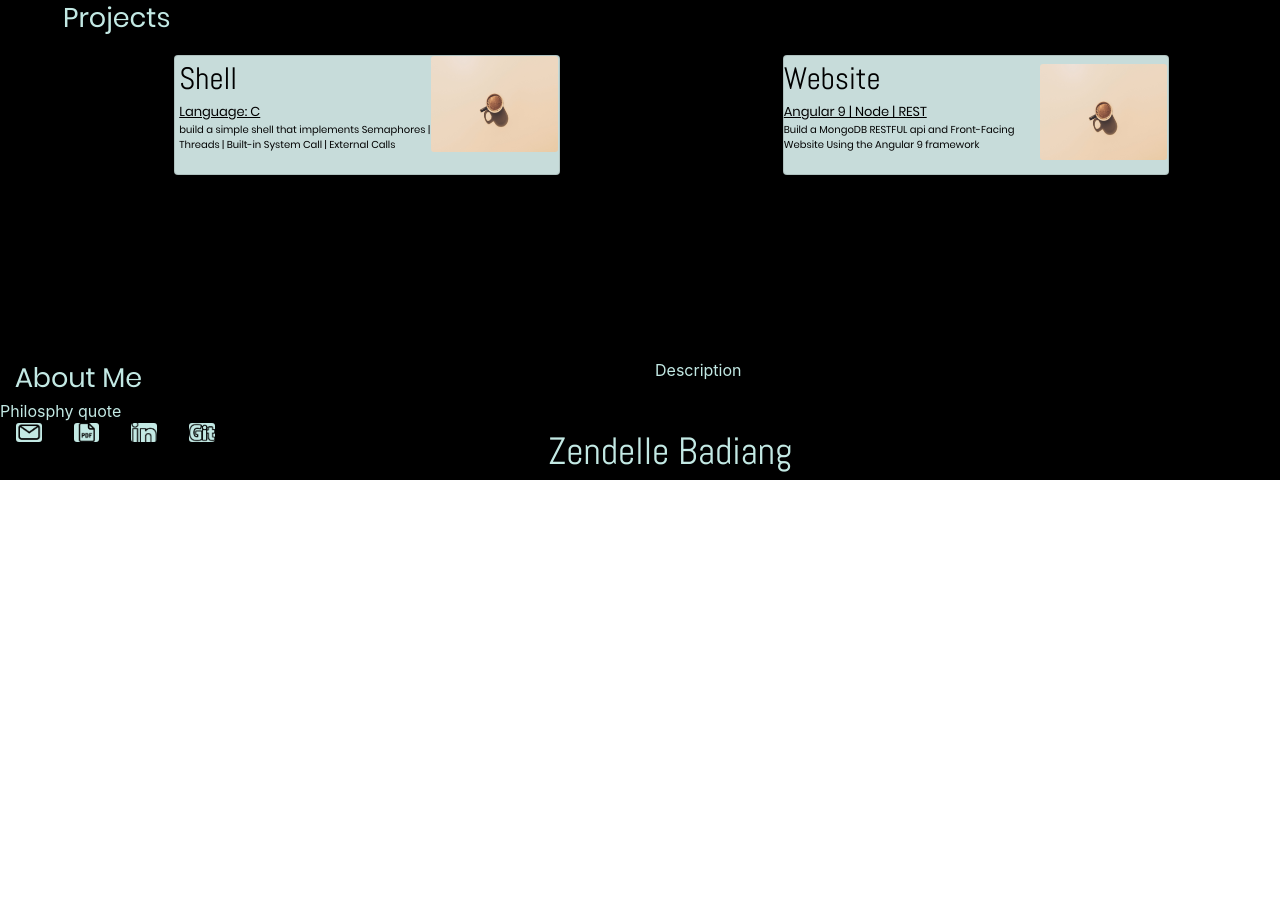
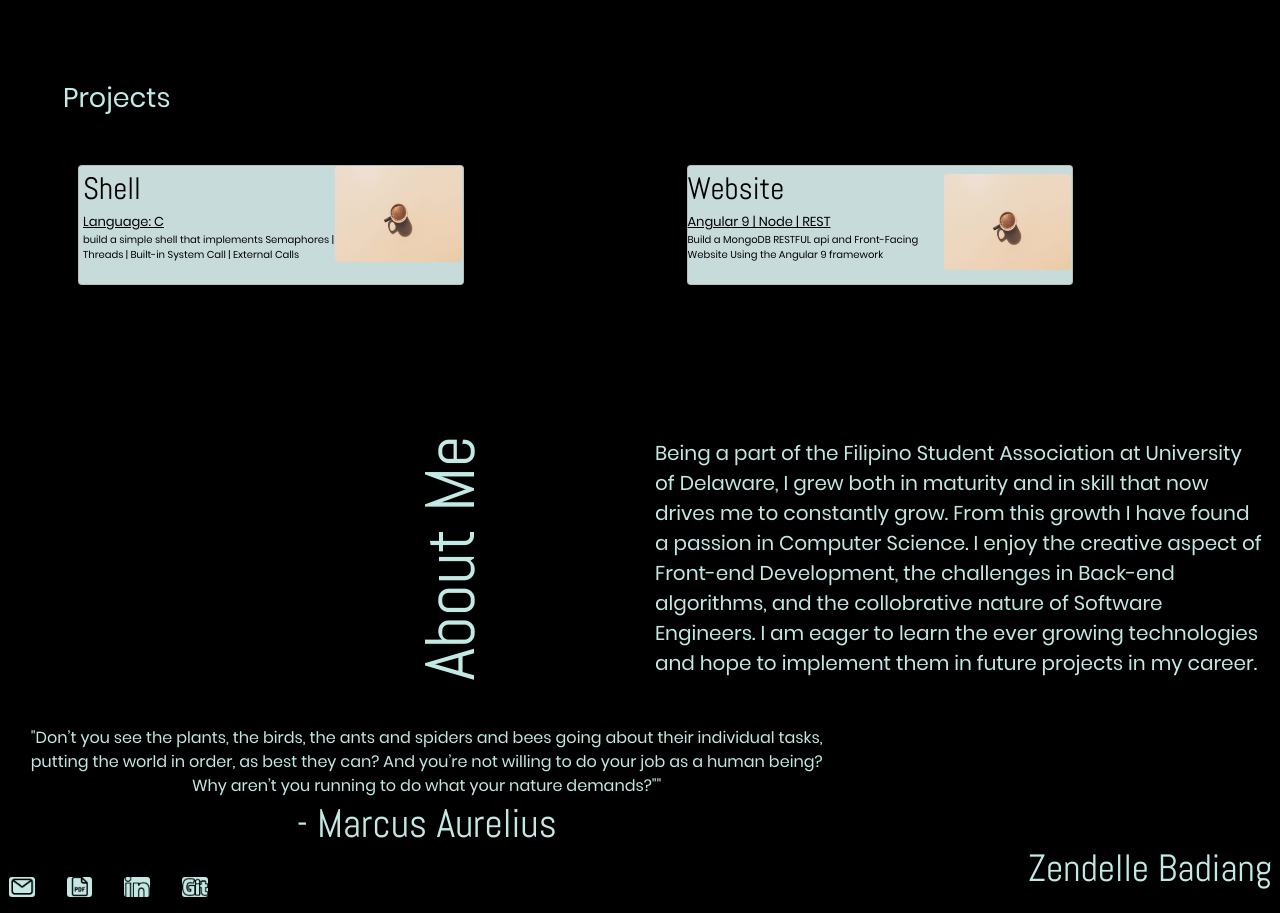
Before and after one commit to zendelleUD/website, an Angular app: page /home in a window 1280 px wide. Shown: the part 482-1395 px from the top of the page. Before the commit the page ends 962 px from the top, so only its background shows below. Built offline with nearby package versions, Linux system fonts and the light colour scheme.

Commit message:
finish foundational Layout

```diff
--- a/src/components/home/home.component.css
+++ b/src/components/home/home.component.css
@@ -46,7 +46,7 @@
 
 
 #top{
-    height: 30vh;
+    height: 40vh;
 }
 
 #top_content{
@@ -72,9 +72,9 @@
 }
 
 
-#name{
+#top #name{
     font-family: Abel;
-    font-size: 42px;
+    font-size: 80px;
 }
 
 #contact{
@@ -89,6 +89,15 @@
     color: black;
     background-color: #C3E9E4;
 }
+
+
+
+#contact:hover{
+    color: #C3E9E4;
+    background-color: white;
+    border-radius: 4rem;
+}
+
 
 #middle{
     height: 30vh;
@@ -131,6 +140,9 @@ header, #skills{
 
 }
 
+
+
+
 #project, header{
     font-family: Poppins-Regular;
     font-size: 27px;
@@ -166,13 +178,57 @@ header, #skills{
 }
 
 
-#about_section_title{
-    font-family: Abel;
-    font-size: 50px;
+#about_section{
+    height: 30vh;
 }
 
 
-footer ,#name{
+#about_section_title {
+    font-family: Abel;
+    font-size: 70px;
+
+    position: absolute;
+    bottom: 0;
+    top:0;
+    right: 0;
+
+
+    transform: rotate(-90deg);
+
+}
+
+#about_section_description{
+    font-family: Poppins-Regular;
+    font-size: 20px;
+}
+
+
+#phil_section{
+
+    text-align: center;
+}
+
+#phil-author{
+    font-family: Abel;
+font-size: 40px;
+line-height: 51px;
+/* text-align:center; */
+}
+
+#phil-quote{
+    font-family: Poppins-Regular;
+
+font-size: 16px;
+line-height: 24px;
+}
+
+
+
+#footer_name{
     font-family: Abel;
     font-size: 38px;
+
+    position: absolute;
+    right: 0;
+    bottom: 0;
 }
--- a/src/components/home/home.component.html
+++ b/src/components/home/home.component.html
@@ -7,7 +7,7 @@
 
         <section class="row align-items-center ml-5 " id="top_content">
             <article class="col-8" >
-                <div class="row" id="name">Zendelle Badiang</div>
+                <div class="row" id="name" >Zendelle Badiang</div>
                 <div class="row">
                 <i class="icon email-icon"></i>
                 <i class="icon pdf-icon"></i>
@@ -19,7 +19,10 @@
             </article>
             <article class="col-4" >
                 <div class="row justify-content-middle">
-                    <p class="py-2 ml-5" id="contact">Contact</p>
+                    <button class="py-2" id="contact">
+                        Contact
+                    </button>
+
                 </div>
 
             </article>
@@ -81,12 +84,13 @@
 <div class="container-fluid" id="project_section">
     <!-- <div class="container"> -->
     <section class="row ml-5" id="project"><header>Projects</header></section>
-    <div class="row ml-5 mt-3">
+    <div class="row align-items-center ml-5 mt-3" style="height: 50%;">
 
         <!-- <div class="container" id="card">
 
         </div> -->
-        <div class="card mx-auto" id="project_card">
+        <div class="col ">
+            <div class="card" id="project_card">
             <div class="row justify-content-middle no-gutters">
               <div class="col-md-8">
                 <div class="card-body p-0  m-0 ml-1">
@@ -95,14 +99,15 @@
                   <p class="card-text m-0" id="project_text">build a simple shell that implements Semaphores | Threads | Built-in System Call | External Calls </p>
                 </div>
               </div>
-
               <div class="col-md-4">
                 <img id="project_img" src="/assets/jakub-dziubak-XtUd5SiX464-unsplash.jpg" class="card-img" alt="...">
               </div>
             </div>
           </div>
+        </div>
 
-          <div class="card mx-auto" style="color: black; background-color: #C7DCDA;width: 386px; height: 120px;">
+        <div class="col mx-auto">
+            <div class="card " style="color: black; background-color: #C7DCDA;width: 386px; height: 120px;">
             <div class="row justify-content-middle no-gutters">
             <div class="col-md-8">
                 <div class="card-body p-0  m-0">
@@ -111,13 +116,12 @@
                 <p class="card-text m-0" id="project_text">Build a MongoDB RESTFUL api and Front-Facing Website Using the Angular 9 framework </p>
                 </div>
             </div>
-
             <div class="col-md-4 my-2 ">
                 <img id="project_img" src="/assets/jakub-dziubak-XtUd5SiX464-unsplash.jpg" class="card-img" alt="...">
             </div>
             </div>
         </div>
-
+        </div>
 
 
     </div>
@@ -125,18 +129,41 @@
 </div>
 
 
-<div class="container-fluid">
-    <div class="row" id="about_me">
-        <div class="col-6" id="about_section_title"><header>About Me</header></div>
-        <div class="col-6">Description</div>
+<div class="container-fluid" id="about_section">
+    <div class="row  " id="about_me">
+        <!-- <div class="col-6" id="about_section_title"><header>About Me</header></div> -->
+        <div class="col-6 p-0">
+            <header id="about_section_title">About Me</header>
+        </div>
+
+
+        <article class="col-6" id="about_section_description" >Being a part of the Filipino Student Association at University of Delaware,
+            I grew both in maturity and in skill that now drives me to constantly grow. From this growth I
+            have found a passion in Computer Science. I enjoy the creative aspect of Front-end Development,
+            the challenges in Back-end algorithms, and the collobrative nature of Software Engineers. I am
+            eager to learn the ever growing technologies and hope to implement them in future projects in
+            my career.
+         </article>
+
     </div>
 </div>
 
-<div class="container-fluid">
+<div class="container-fluid py-5" id="phil_section">
     <div class="row">
         <div class="col-12">
             <div class="row ">
-                Philosphy quote
+                <div class="col-8 align-items-center">
+                    <article id="phil-quote">
+                        "Don’t you see the plants, the birds, the ants and spiders and bees
+                        going about their individual tasks, putting the world in order, as
+                        best they can? And you’re not willing to do your job as a human being?
+                        Why aren’t you running to do what your nature demands?""
+                    </article>
+                    <header id="phil-author">
+                        - Marcus Aurelius
+                    </header>
+                </div>
+
             </div>
         </div>
     </div>
@@ -144,18 +171,23 @@
 </div>
 
 
-    <footer>
+    <footer class="footer">
         <div class="container-fluid">
-            <div class="row">
-                <div class="col-5">
-                    <div class="row">
+            <div class="row px-2 pt-3">
+                <div class="col-5 ">
+                    <div class="row" style=" position:absolute;left:0 ;bottom:0;">
                         <i class="icon email-icon"></i>
                         <i class="icon pdf-icon"></i>
                         <i class="icon linkedin-icon"></i>
                         <i class="icon git-icon"></i>
                     </div>
                 </div>
-                <div class="col-7 align-items-end" id="name"> Zendelle Badiang</div>
+                <div class="col-7" >
+                    <div class="row">
+                        <p id="footer_name"> Zendelle Badiang</p>
+                    </div>
+
+                </div>
             </div>
         </div>
     </footer>
```
Lines whose indentation alone changed are shown as unchanged.
